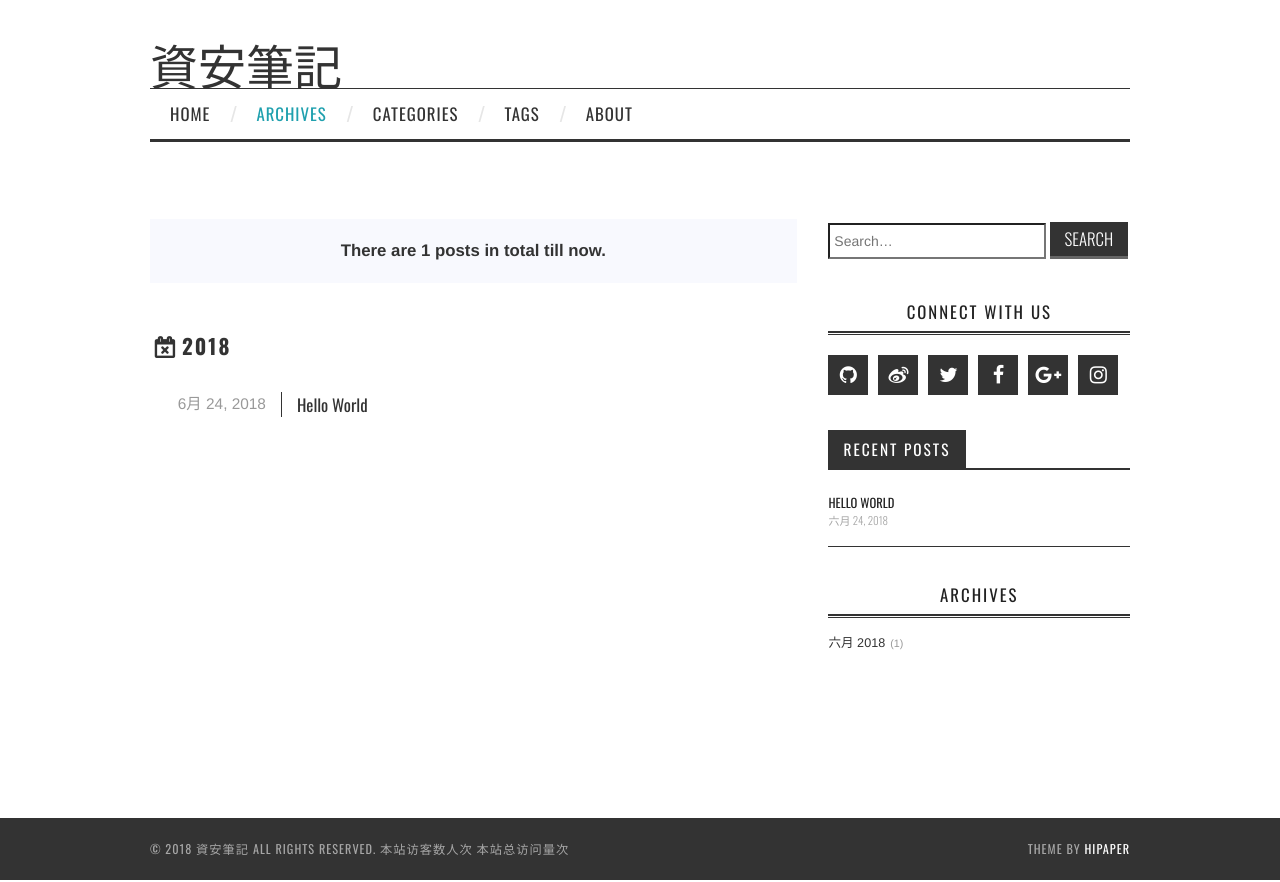
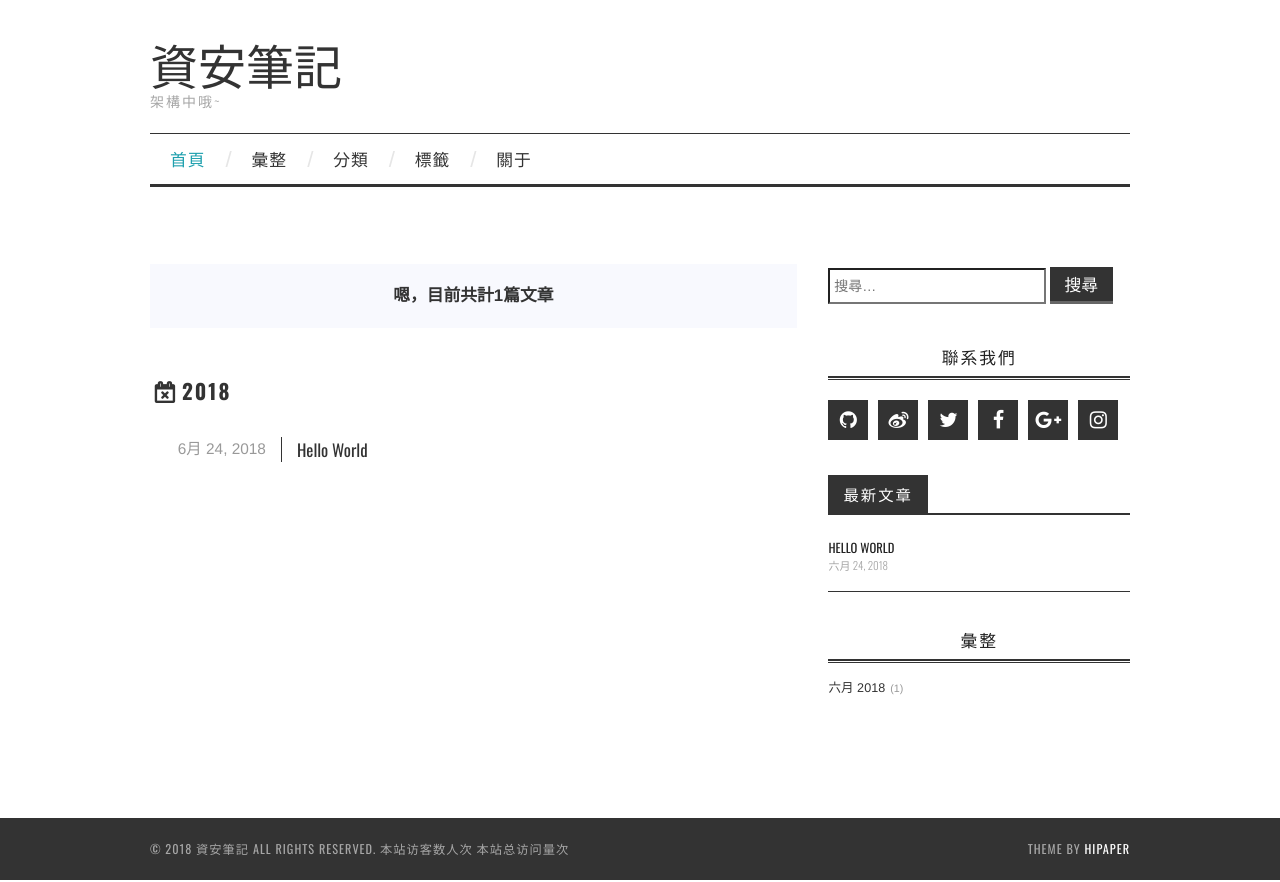
Before and after one commit to chirs2972/chirs2972.github.io, a plain HTML site: page archives/index.html in a window 1280 px wide. Drawn offline with nearby package versions, Linux system fonts and the light colour scheme; some packages are replaced by stand-ins of ours; no server answers; a script that the page names is missing.

Commit message:
Site updated: 2018-06-24 20:37:53

```diff
--- a/archives/index.html
+++ b/archives/index.html
@@ -3,19 +3,22 @@
 <head>
   <meta charset="utf-8">
 
-  <title>Archives | 資安筆記</title>
+  <title>彙整 | 資安筆記</title>
   <meta name="viewport" content="width=device-width, initial-scale=1, maximum-scale=1">
 
 
 
 
-  <meta property="og:type" content="website">
+  <meta name="description" content="架構中哦~">
+<meta property="og:type" content="website">
 <meta property="og:title" content="資安筆記">
 <meta property="og:url" content="https://chirs2972.github.io/archives/index.html">
 <meta property="og:site_name" content="資安筆記">
-<meta property="og:locale" content="zh-tw">
+<meta property="og:description" content="架構中哦~">
+<meta property="og:locale" content="zh-TW">
 <meta name="twitter:card" content="summary">
 <meta name="twitter:title" content="資安筆記">
+<meta name="twitter:description" content="架構中哦~">
 
     <link rel="alternate" href="/atom.xml" title="資安筆記" type="application/atom+xml">
 
@@ -66,6 +69,8 @@
           </h1>
 
 
+            <div class="site-description">架構中哦~</div>
+
 
           <nav id="main-navigation" class="main-navigation" role="navigation">
             <a class="nav-open">Menu</a>
@@ -74,15 +79,15 @@
             <div class="clearfix sf-menu">
               <ul id="main-nav" class="menu sf-js-enabled sf-arrows"  style="touch-action: pan-y;">
 
-                      <li class="menu-item menu-item-type-custom menu-item-object-custom menu-item-home menu-item-1663"> <a class="" href="/">Home</a> </li>
+                      <li class="menu-item menu-item-type-custom menu-item-object-custom menu-item-home menu-item-1663"> <a class="" href="/">首頁</a> </li>
 
-                      <li class="menu-item menu-item-type-custom menu-item-object-custom menu-item-home menu-item-1663"> <a class="" href="/archives">Archives</a> </li>
+                      <li class="menu-item menu-item-type-custom menu-item-object-custom menu-item-home menu-item-1663"> <a class="" href="/archives">彙整</a> </li>
 
-                      <li class="menu-item menu-item-type-custom menu-item-object-custom menu-item-home menu-item-1663"> <a class="" href="/categories">Categories</a> </li>
+                      <li class="menu-item menu-item-type-custom menu-item-object-custom menu-item-home menu-item-1663"> <a class="" href="/categories">分類</a> </li>
 
-                      <li class="menu-item menu-item-type-custom menu-item-object-custom menu-item-home menu-item-1663"> <a class="" href="/tags">Tags</a> </li>
+                      <li class="menu-item menu-item-type-custom menu-item-object-custom menu-item-home menu-item-1663"> <a class="" href="/tags">標籤</a> </li>
 
-                      <li class="menu-item menu-item-type-custom menu-item-object-custom menu-item-home menu-item-1663"> <a class="" href="/about">About</a> </li>
+                      <li class="menu-item menu-item-type-custom menu-item-object-custom menu-item-home menu-item-1663"> <a class="" href="/about">關于</a> </li>
 
               </ul>
             </div>
@@ -99,7 +104,7 @@
       <div id="content" class="outer">
 
           <section id="main">
-  <div class="archives-tags-wrap"><blockquote><span>There are 1 posts in total till now.</span></blockquote>
+  <div class="archives-tags-wrap"><blockquote><span>嗯，目前共計1篇文章</span></blockquote>
 
 
 
@@ -152,15 +157,15 @@
     <form class="search-form">
         <label style="width: 72%;">
             <span class="screen-reader-text">Search for:</span>
-            <input type="search" class="search-field" style="height: 36px; width: 100%;" placeholder=" Search…" value="" name="s" title="Search for:">
+            <input type="search" class="search-field" style="height: 36px; width: 100%;" placeholder=" 搜尋…" value="" name="s" title="Search for:">
         </label>
-        <input type="submit" class="search-form-submit" value="Search">
+        <input type="submit" class="search-form-submit" value="搜尋">
     </form>
     <div class="ins-search">
     <div class="ins-search-mask"></div>
     <div class="ins-search-container">
         <div class="ins-input-wrapper">
-            <input type="text" class="ins-search-input" placeholder="Type something..."/>
+            <input type="text" class="ins-search-input" placeholder="請輸入關鍵詞..."/>
             <span class="ins-close ins-selectable"><i class="fa fa-times-circle"></i></span>
         </div>
         <div class="ins-section-wrapper">
@@ -172,11 +177,11 @@
 (function (window) {
     var INSIGHT_CONFIG = {
         TRANSLATION: {
-            POSTS: 'Posts',
-            PAGES: 'Pages',
-            CATEGORIES: 'Categories',
-            TAGS: 'Tags',
-            UNTITLED: '(Untitled)',
+            POSTS: '文章',
+            PAGES: '頁面',
+            CATEGORIES: '分類',
+            TAGS: '標籤',
+            UNTITLED: '(無標題)',
         },
         ROOT_URL: '/',
         CONTENT_URL: '/content.json',
@@ -191,7 +196,7 @@
 
 
   <div class="widget-wrap">
-    <h3 class="widget-title">Connect With Us</h3>
+    <h3 class="widget-title">聯系我們</h3>
     <div class="widget widget_athemes_social_icons">
 
     	<ul class="clearfix widget-social-icons">
@@ -235,7 +240,7 @@
 
   <div class="widget_athemes_tabs">
     <ul id="widget-tab" class="clearfix widget-tab-nav">
-      <li class="active"><a>Recent Posts</a></li>
+      <li class="active"><a>最新文章</a></li>
     </ul>
     <div class="widget">
       <ul>
@@ -267,7 +272,7 @@
 
 
   <div class="widget-wrap">
-    <h3 class="widget-title">Archives</h3>
+    <h3 class="widget-title">彙整</h3>
 
     <div class="widget">
       <ul class="archive-list"><li class="archive-list-item"><a class="archive-list-link" href="/archives/2018/06/">六月 2018</a><span class="archive-list-count">1</span></li></ul>
```
Also changed, not shown: 2018/06/24/hello-world/index.html (+9 -7 lines), archives/2018/06/index.html (+25 -20 lines), archives/2018/index.html (+25 -20 lines), index.html (+24 -19 lines).
